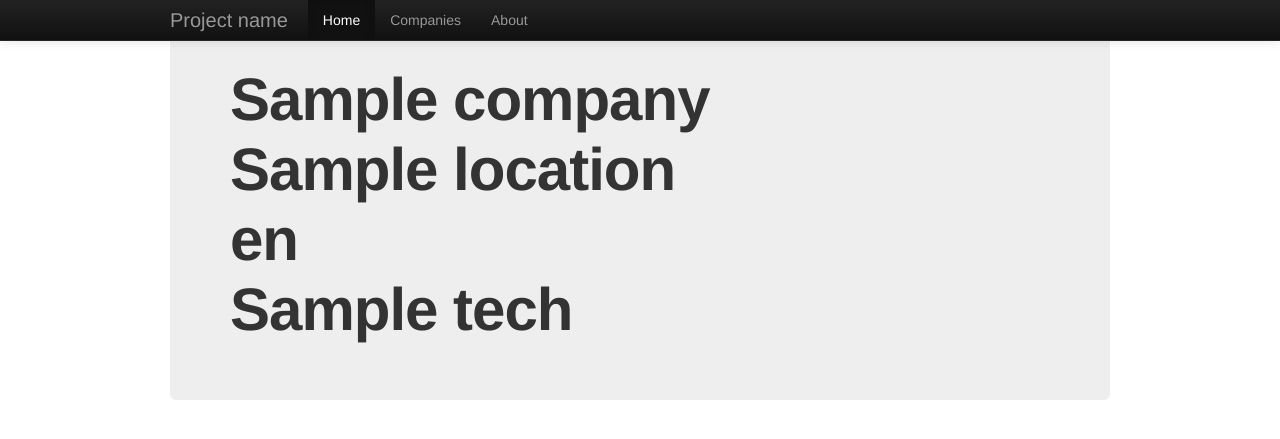
After one commit to neelk07/techstack, a Django app: template techstack_app/templates/company_page.html in a window 1280 px wide. The commit adds this page. Shown: the top 439 px of the page. Run offline with Django 3.2, Linux system fonts and the light colour scheme; the template is opened without the code that fills it: most values are stand-ins (such as "Sample title", 1, 10 or a date in 2020); parts of the project's set-up code (start-up, migrations or seed data) failed here and were passed over; some libraries are stand-ins or nearby versions.

Commit message:
company_page added.

```diff
--- a/techstack/urls.py
+++ b/techstack/urls.py
@@ -10,7 +10,8 @@ urlpatterns = patterns('',
     # Examples:
     # url(r'^$', 'techstack.views.home', name='home'),
     url(r'^admin/doc/', include('django.contrib.admindocs.urls')),
-    url(r'^admin/', include(admin.site.urls)),
-    url(r'^companies/', companies_page),
+    url(r'^admin', include(admin.site.urls)),
+    url(r'^companies', companies_page),
+    url(r'^company/(\d+)$', company_page),
     url(r'', home_page),
 )
--- a/techstack_app/models.py
+++ b/techstack_app/models.py
@@ -18,12 +18,9 @@ class Company(models.Model):
 
 
 class Technology(models.Model):
-
-
     language = models.CharField(max_length='30', blank=False)
     technology_name = models.CharField(max_length='30', blank=False)
-    company = models.ForeignKey(Company)
-
+    company = models.ManyToManyField(Company)
 
 
     def __unicode__(self):
--- a/techstack_app/templates/companies.html
+++ b/techstack_app/templates/companies.html
@@ -1,7 +1,6 @@
 {% extends "base.html" %}
 
 {% block content %}
-
 
 <div class="hero-unit">
   {% for company in companies %}
@@ -11,13 +10,12 @@
       </a>
       <div class="media-body">
         <h4 class="media-heading">
-          <a href="{{ company.link_to_main }}">{{ company.company_name }}</a>
+          <a href="/company/{{ company.id|urlencode }}">{{ company.company_name }}</a>
           <div class="company-location pull-right">{{ company.location }}</div>
         </h4>
         <p> {{ company.description }} </p>
       </div>
     </div>
     {% endfor %}
-
   </div>
 {% endblock %}
--- /dev/null
+++ b/techstack_app/templates/company_page.html
@@ -0,0 +1,18 @@
+
+{% extends "base.html" %}
+
+{% block content %}
+
+<div class="hero-unit">
+
+  <h1> {{ company.company_name }} </h1>
+  <h1> {{ company.location }} </h1>
+
+  {% for tech in technologies %}
+  <h1> {{ tech.language }} </h1>
+  <h1> {{ tech.technology_name }} </h1>
+
+
+  {% endfor %}
+</div>
+{% endblock %}
```
Also changed, not shown: techstack_app/views.py (+15 -1 lines), 8 other files.
